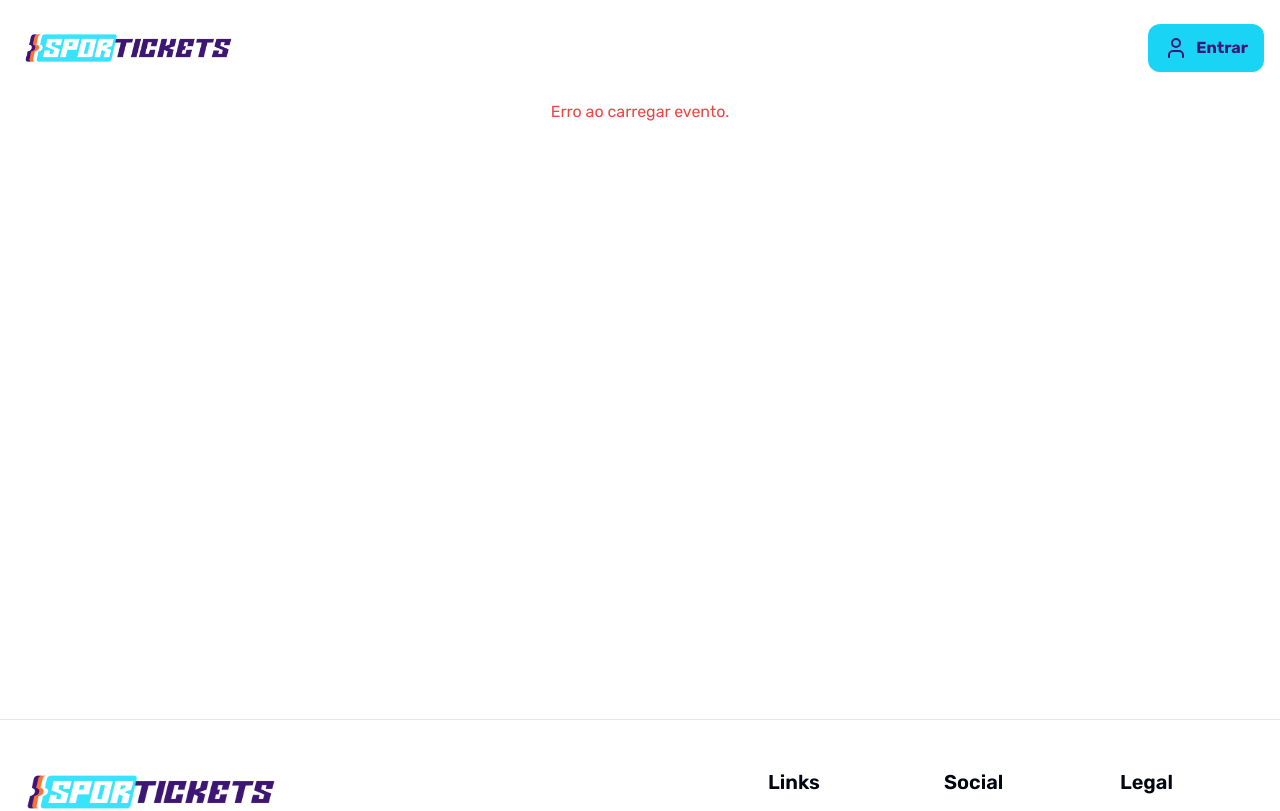
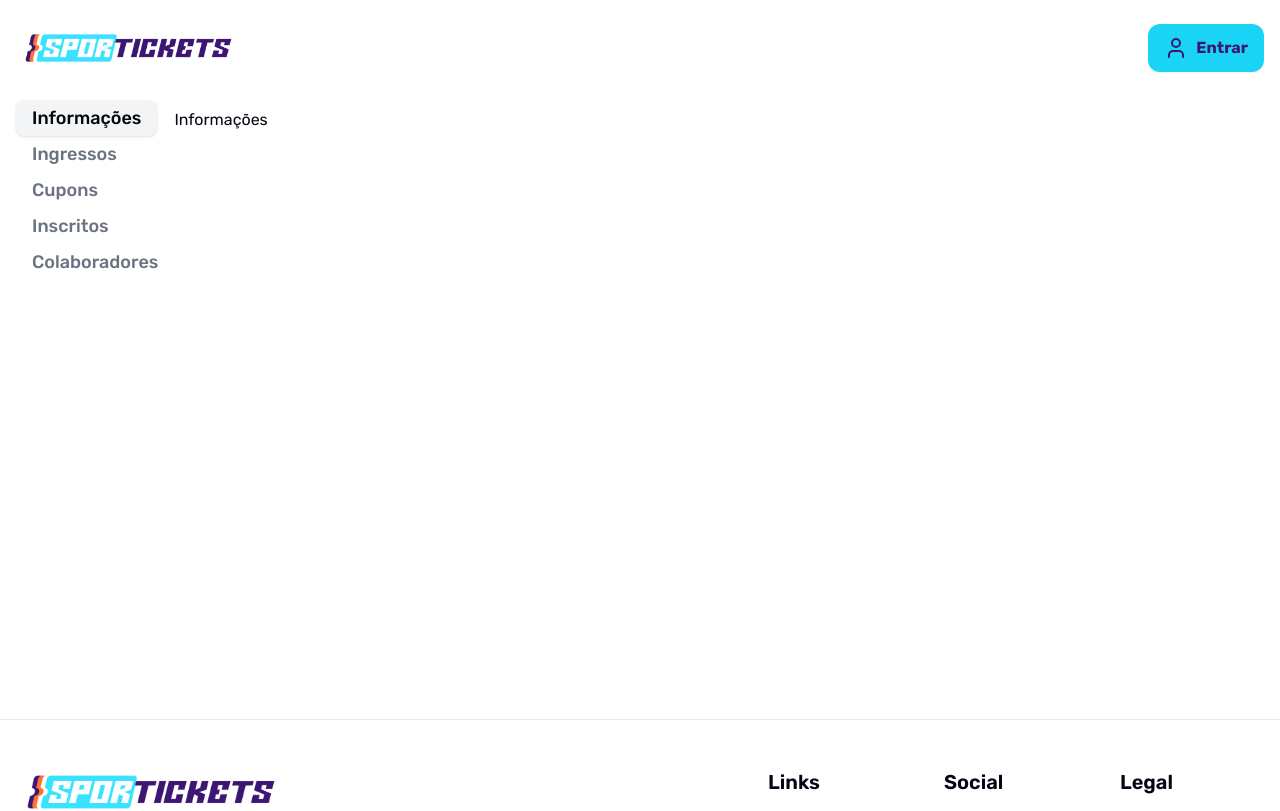
Before and after one commit to SporTickets-Repo/SporTickets-Front, a Next.js app: page /evento/criar in a window 1280 px wide. Shown: the top 811 px of the page. Built offline with nearby package versions, Linux system fonts and the light colour scheme; no server answers.

Commit message:
organizer profile on progress

```diff
--- /dev/null
+++ b/app/(public)/evento/criar/page.tsx
@@ -0,0 +1,9 @@
+import { CreateEventForm } from "@/components/pages/profile/organizer/create-event-form";
+
+export default function CreateEventPage() {
+  return (
+    <div className="container">
+      <CreateEventForm />
+    </div>
+  );
+}
--- a/components/pages/profile/organizer-profile.tsx
+++ b/components/pages/profile/organizer-profile.tsx
@@ -1,7 +1,31 @@
 import { Separator } from "@/components/ui/separator";
 import { Tabs, TabsContent, TabsList, TabsTrigger } from "@/components/ui/tabs";
+import { ProfileEventList } from "./organizer/profile-event-list";
 
 export function OrganizerProfile() {
+  const events = [
+    {
+      title: "Copa dos Craques",
+      location: "Arena Paulista",
+      type: "Futebol 5x5",
+    },
+    {
+      title: "Desafio dos Campeões",
+      location: "Quadra Central",
+      type: "Futebol 11",
+    },
+    {
+      title: "Copa dos Craques",
+      location: "Estádio Municipal",
+      type: "Futebol 5x5",
+    },
+    {
+      title: "Amistoso Elite",
+      location: "Arena Neymar",
+      type: "Futebol 11",
+    },
+  ];
+
   return (
     <div className="mt-10">
       <Tabs defaultValue="events" className="w-full">
@@ -12,7 +36,7 @@ export function OrganizerProfile() {
         </TabsList>
         <Separator className="my-4" />
         <TabsContent value="events">
-          <p>Eventos</p>
+          <ProfileEventList events={events} />
         </TabsContent>
         <TabsContent value="metrics">
           <p>Métricas</p>
--- /dev/null
+++ b/components/pages/profile/organizer/create-event-form.tsx
@@ -0,0 +1,40 @@
+import { Tabs, TabsContent, TabsList, TabsTrigger } from "@/components/ui/tabs";
+import { Separator } from "@radix-ui/react-separator";
+
+export function CreateEventForm() {
+  return (
+    <div>
+      <Tabs
+        defaultValue="information"
+        orientation="vertical"
+        className="w-full flex flex-row"
+      >
+        <TabsList className="flex flex-col h-full items-start ">
+          <TabsTrigger value="information">Informações</TabsTrigger>
+          <TabsTrigger value="tickets">Ingressos</TabsTrigger>
+          <TabsTrigger value="coupons">Cupons</TabsTrigger>
+          <TabsTrigger value="subscriber">Inscritos</TabsTrigger>
+          <TabsTrigger value="partners">Colaboradores</TabsTrigger>
+        </TabsList>
+        <Separator className="" orientation="vertical" />
+        <TabsContent value="information">
+          <div>
+            <p>Informações</p>
+          </div>
+        </TabsContent>
+        <TabsContent value="tickets">
+          <p>Ingressos</p>
+        </TabsContent>
+        <TabsContent value="coupons">
+          <p>Cupons</p>
+        </TabsContent>
+        <TabsContent value="subscriber">
+          <p>Inscritos</p>
+        </TabsContent>
+        <TabsContent value="partners">
+          <p>Colaboradores</p>
+        </TabsContent>
+      </Tabs>
+    </div>
+  );
+}
--- /dev/null
+++ b/components/pages/profile/organizer/profile-event-card.tsx
@@ -0,0 +1,38 @@
+import Image from "next/image";
+import { FC } from "react";
+
+interface ProfileEventCardProps {
+  title: string;
+  image?: string;
+  location: string;
+  type: string;
+}
+
+export const ProfileEventCard: FC<ProfileEventCardProps> = ({
+  title,
+  image,
+  location,
+  type,
+}) => {
+  return (
+    <div className="flex items-center justify-between p-4 bg-muted rounded-lg">
+      <div className="flex items-center gap-3">
+        <div className="w-12 h-12 rounded-lg relative">
+          <Image
+            src={image || "/assets/pattern/Pattern-1-fundo-Azul.png"}
+            alt="LogoEvento"
+            fill
+            className="rounded-lg object-cover"
+            unoptimized
+          />
+        </div>
+        <div className="flex flex-col">
+          <h3 className="text-md font-medium text-gray-900">{title}</h3>
+          <p className="text-sm text-gray-500">
+            {location} · {type}
+          </p>
+        </div>
+      </div>
+    </div>
+  );
+};
--- /dev/null
+++ b/components/pages/profile/organizer/profile-event-list.tsx
@@ -0,0 +1,42 @@
+import { Button } from "@/components/ui/button";
+import { PlusIcon } from "lucide-react";
+import Link from "next/link";
+import { ProfileEventCard } from "./profile-event-card";
+
+interface Event {
+  title: string;
+  location: string;
+  type: string;
+}
+
+interface ProfileEventListProps {
+  events: Event[];
+}
+
+export function ProfileEventList({ events }: ProfileEventListProps) {
+  return (
+    <div className="space-y-4">
+      <div className="flex items-center justify-start">
+        <Link href="/create-event">
+          <Button
+            variant="default-inverse"
+            className="rounded-sm text-md font-medium py-5"
+          >
+            Criar novo evento
+            <PlusIcon className="w-2 h-2 " />
+          </Button>
+        </Link>
+      </div>
+      <div className="space-y-3 max-h-[50vh] overflow-y-auto">
+        {events.map((event, index) => (
+          <ProfileEventCard
+            key={index}
+            title={event.title}
+            location={event.location}
+            type={event.type}
+          />
+        ))}
+      </div>
+    </div>
+  );
+}
--- /dev/null
+++ b/components/ui/textarea.tsx
@@ -0,0 +1,22 @@
+import * as React from "react"
+
+import { cn } from "@/lib/utils"
+
+const Textarea = React.forwardRef<
+  HTMLTextAreaElement,
+  React.ComponentProps<"textarea">
+>(({ className, ...props }, ref) => {
+  return (
+    <textarea
+      className={cn(
+        "flex min-h-[60px] w-full rounded-md border border-input bg-transparent px-3 py-2 text-base shadow-sm placeholder:text-muted-foreground focus-visible:outline-none focus-visible:ring-1 focus-visible:ring-ring disabled:cursor-not-allowed disabled:opacity-50 md:text-sm",
+        className
+      )}
+      ref={ref}
+      {...props}
+    />
+  )
+})
+Textarea.displayName = "Textarea"
+
+export { Textarea }
--- a/middleware.ts
+++ b/middleware.ts
@@ -1,6 +1,6 @@
 import { NextRequest, NextResponse } from "next/server";
 
-const privateRoutes = ["/perfil"];
+const privateRoutes = ["/perfil", "/evento/criar"];
 
 export function middleware(req: NextRequest) {
   const token = req.cookies.get("token")?.value || null;
```
